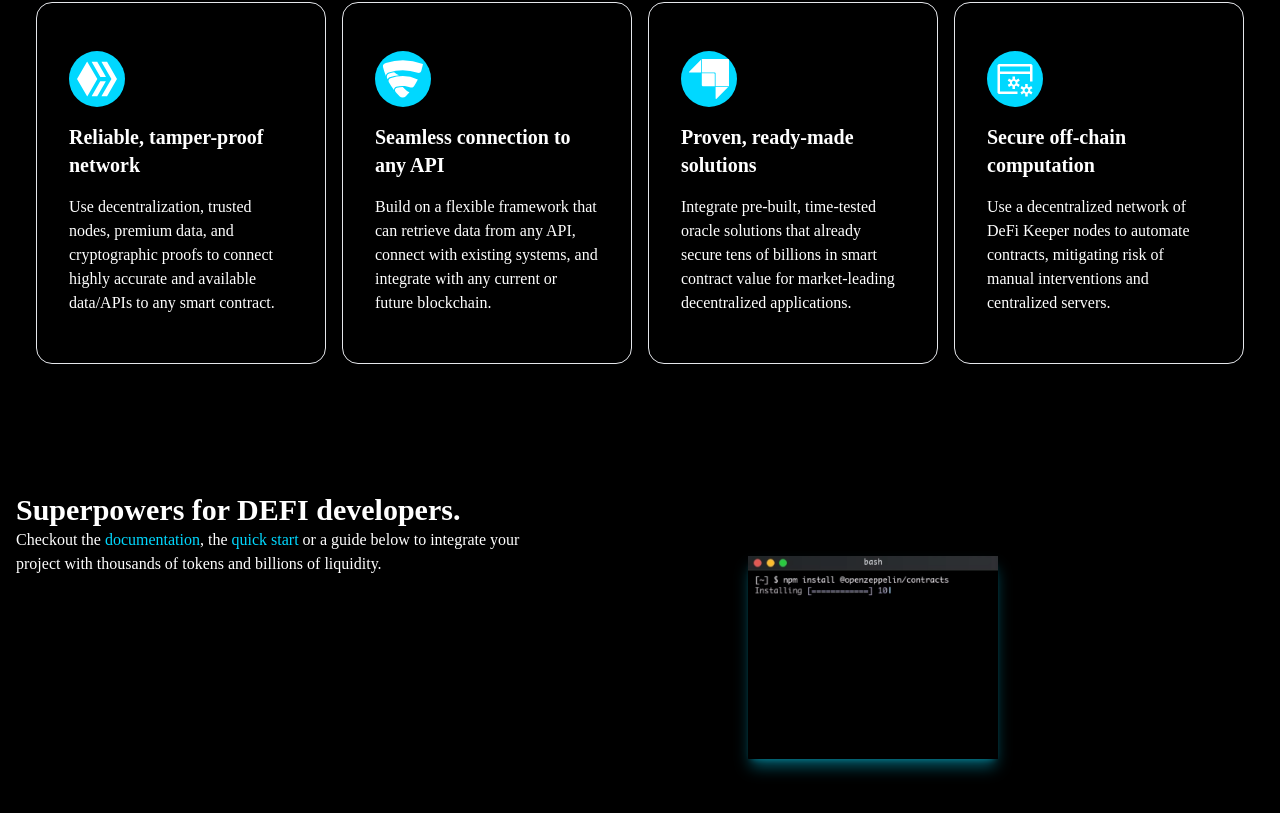
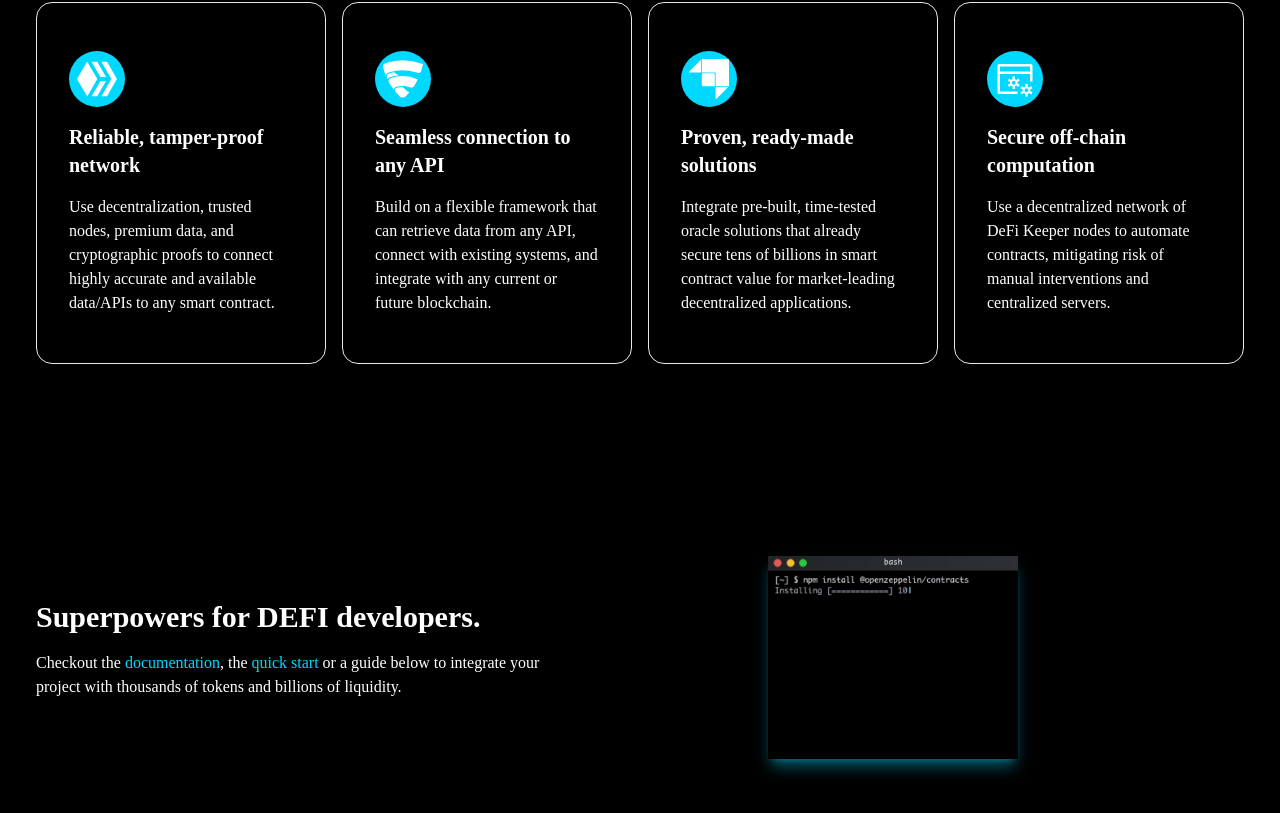
Before and after one commit to AmanuelAsfaw/ethereum-web-site-ui-in-react-with-tailwind-app, a React (Create React App) app: page / in a window 1280 px wide. Shown: the part 1028-1841 px from the top of the page. Built offline with nearby package versions, Linux system fonts and the light colour scheme.

Commit message:
Correct Some styles in Developers Component

```diff
--- a/src/components/Developers.jsx
+++ b/src/components/Developers.jsx
@@ -2,10 +2,10 @@ import terminal from '../assets/terminal.png'
 function Developers() {
     return (
         <div className="w-full text-white bg-black">
-            <div className="max-w-[1240px] px-4 py-16 md:flex">
+            <div className="max-w-[1240px] px-4 py-16 md:flex items-center mx-auto">
                 <div>
                     <h1>Superpowers for DEFI developers.</h1>
-                    <p>
+                    <p className='py-4'>
                         Checkout the <span className="text-primary-blue">documentation</span>, the <span className="text-primary-blue">quick start</span>  or a guide below to
                         integrate your project with thousands of tokens and billions of
                         liquidity.
```
